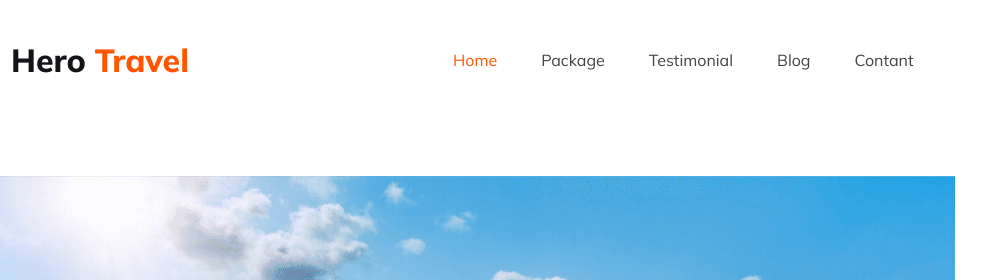
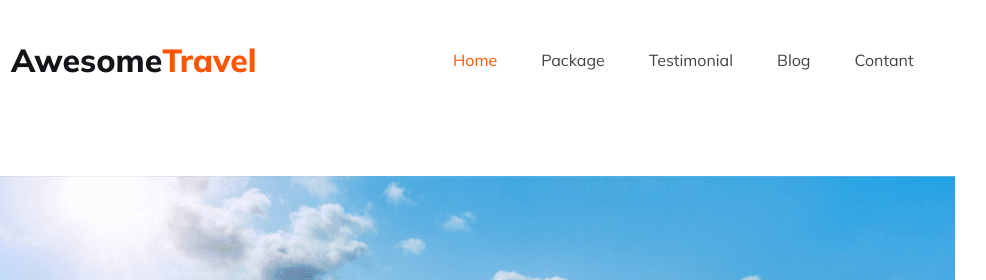
Before and after one commit to sabikunnaha/awesome-travle, a plain HTML site: page index.html in a window 1280 px wide. Shown: the top 280 px of the page, 187-1173 px from the left. Drawn offline with Linux system fonts and the light colour scheme.

Commit message:
heading currected

```diff
--- a/index.html
+++ b/index.html
@@ -14,7 +14,7 @@
         <nav class="nav-container">
             <div class="nav-title-container">
                 <img src="Images/Group 40071 (2).png" alt="">
-                <p class="nav-title">Hero <span class="spasial-color">Travel</span></p>
+                <p class="nav-title">Awesome<span class="spasial-color">Travel</span></p>
             </div>
             <div class="nav-item">
                 <a href=""><span class="spasial-color">Home</span></a>
@@ -211,7 +211,7 @@
         <!-- footer part start here-->
         <div class="footer-title-container">
             <img src="Images/Group 40071 (2).png" alt="">
-            <p class="nav-title">Hero <span class="spasial-color">Travel</span></p>
+            <p class="nav-title">Awesome <span class="spasial-color">Travel</span></p>
         </div>
         <p class="section-description">Lorem ipsum dolor sit amet consectetur. Nulla sit viverra morbi vitae blandit
             orci potenti vulputate. Leo erat maecenas vitae elementum ultricies nullam. </p>
```
